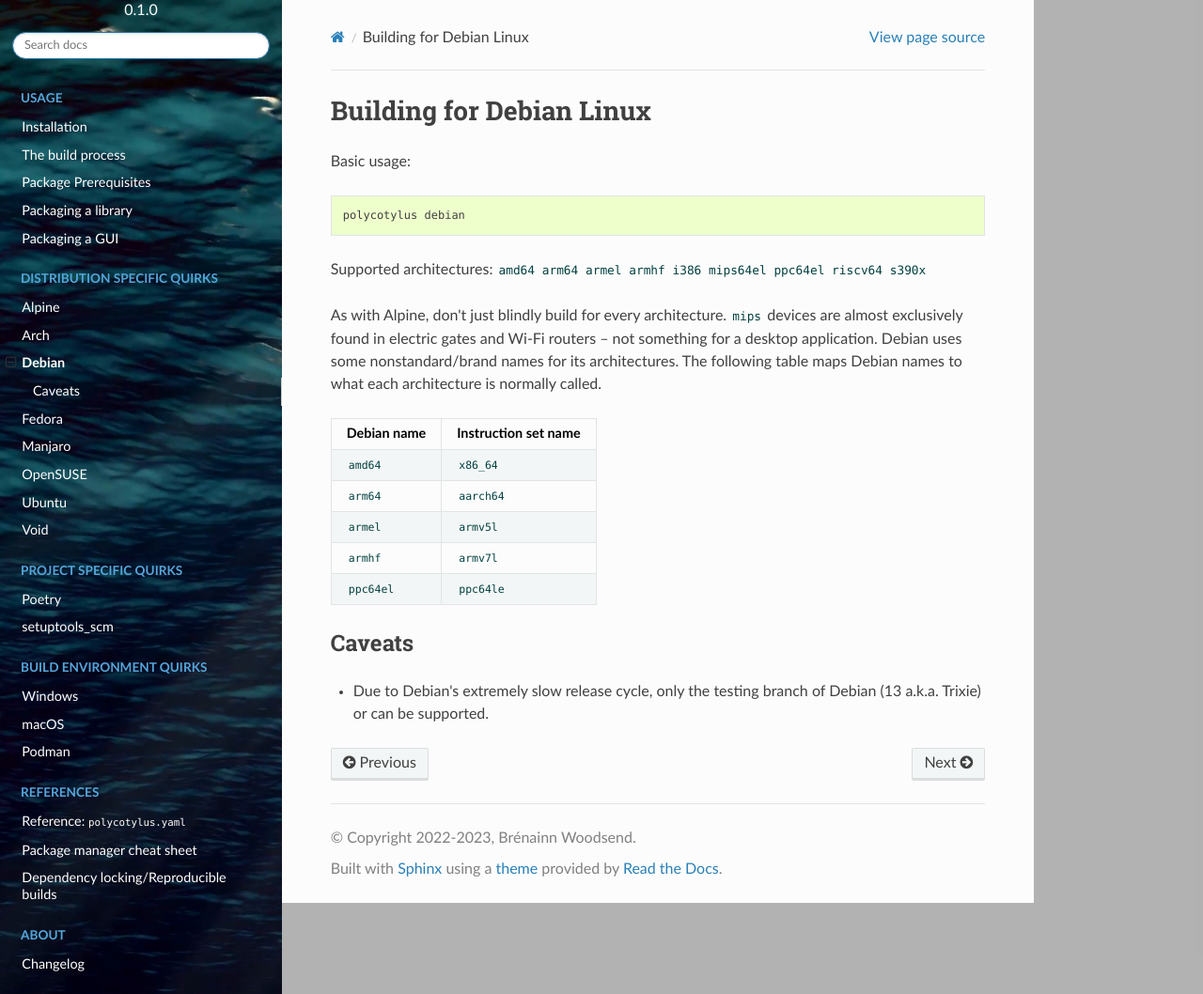
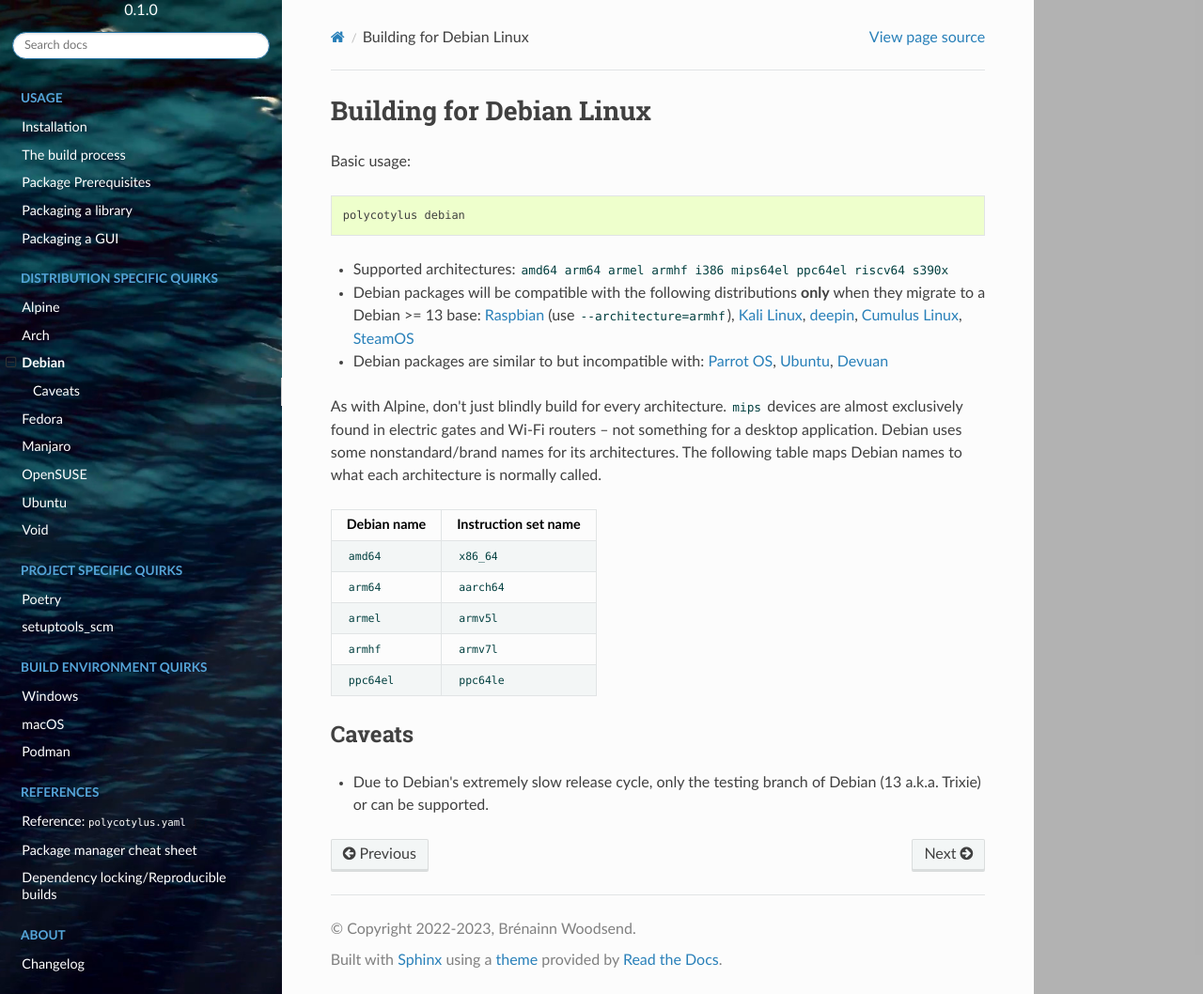
Before and after one commit to bwoodsend/polycotylus, a Sphinx documentation site: the page built from docs/source/debian.rst, in a window 1280 px wide and 1058 px high. Shown: the whole window at 94% size. Built offline with Sphinx 7.4.7 and the Read the Docs theme 2.0.0, drawn with Linux system fonts in a browser that asks for light colours.

Commit message:
Docs: List compatible/incompatible derivative Linux distributions.

```diff
--- a/docs/source/debian.rst
+++ b/docs/source/debian.rst
@@ -6,7 +6,18 @@ Basic usage::
 
     polycotylus debian
 
-Supported architectures: ``amd64 arm64 armel armhf i386 mips64el ppc64el riscv64 s390x``
+* Supported architectures: ``amd64 arm64 armel armhf i386 mips64el ppc64el riscv64 s390x``
+
+* Debian packages will be compatible with the following distributions **only**
+  when they migrate to a Debian >= 13 base: `Raspbian
+  <https://www.raspbian.org/>`_ (use ``--architecture=armhf``), `Kali Linux
+  <https://www.kali.org/>`_, `deepin <https://www.deepin.org/>`_, `Cumulus Linux
+  <https://docs.nvidia.com/networking-ethernet-software/cumulus-linux/>`_,
+  `SteamOS <https://store.steampowered.com/steamos>`_
+
+* Debian packages are similar to but incompatible with: `Parrot OS
+  <https://parrotlinux.org/>`_, `Ubuntu <https://ubuntu.com>`_, `Devuan
+  <https://www.devuan.org/>`_
 
 As with Alpine, don't just blindly build for every architecture. ``mips``
 devices are almost exclusively found in electric gates and Wi-Fi routers – not
```
Also changed, not shown: docs/source/alpine.rst (+7 -1 lines), docs/source/arch.rst (+9 -1 lines), docs/source/fedora.rst (+9 -1 lines), docs/source/ubuntu.rst (+10 -1 lines).
